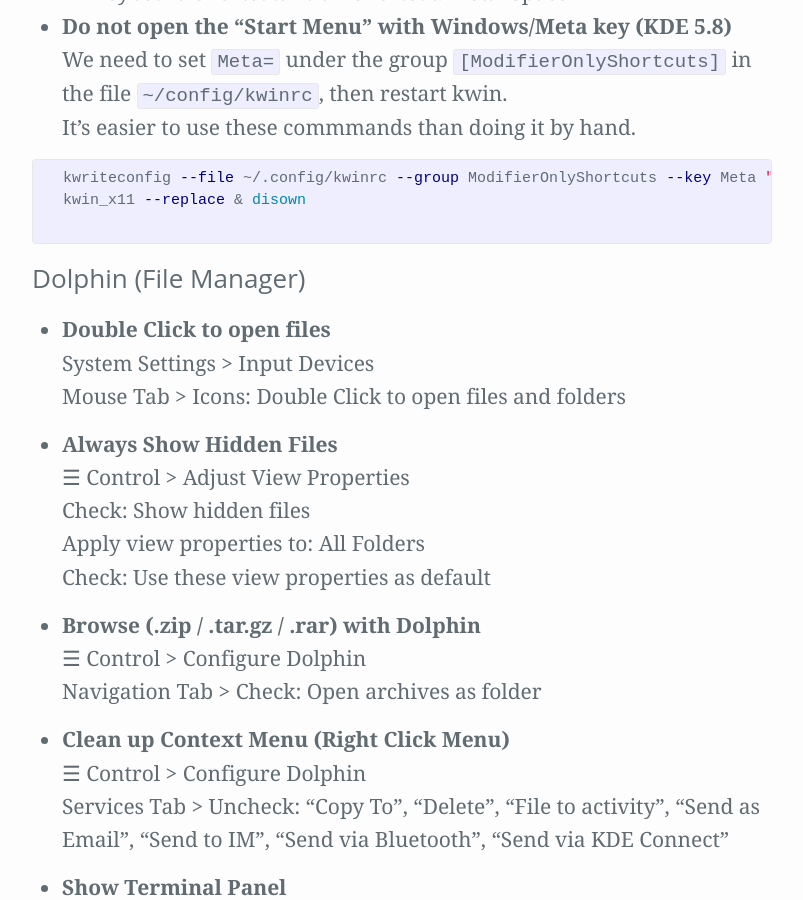
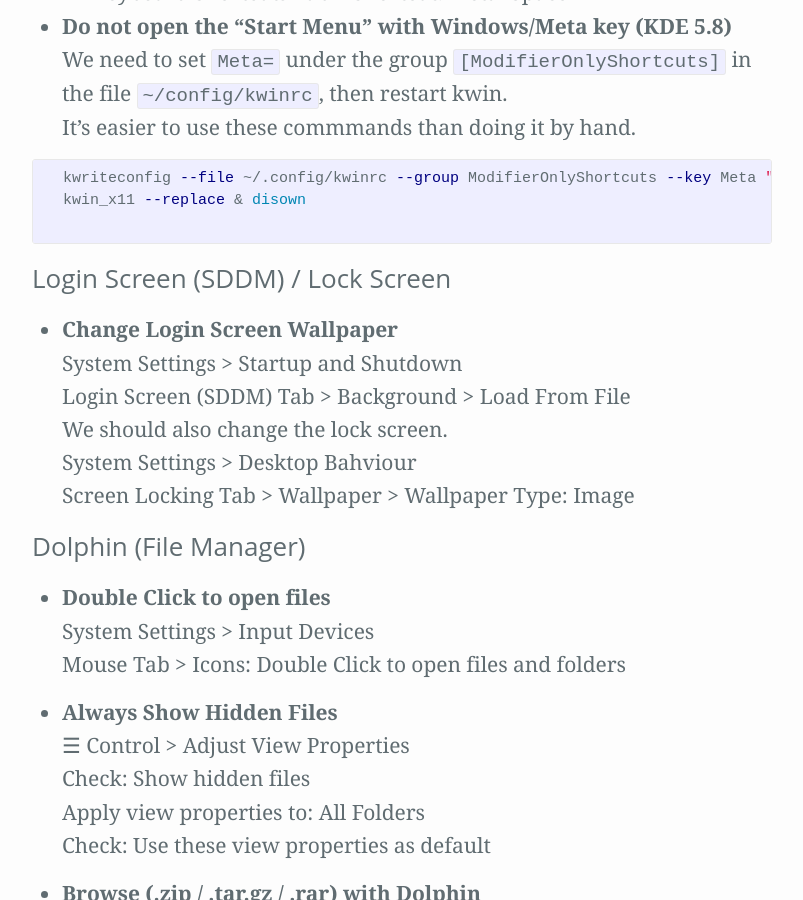
Before and after one commit to Zren/zren.github.io, a Jekyll site: the page built from kde.md, in a window 1280 px wide and 900 px high, scrolled down 5541 px. Shown: the whole window, without its empty margins (238-1041 px from the left). Built offline with Jekyll 4.4.1, drawn with Linux system fonts in a browser that asks for light colours.

Commit message:
Login screen wallpaper

```diff
--- a/kde.md
+++ b/kde.md
@@ -253,6 +253,16 @@
   {% endhighlight %}
 
 
+### Login Screen (SDDM) / Lock Screen
+
+{% assign i = i | plus: 1 %}
+* {:#cfg-{{ i }}} Change Login Screen Wallpaper
+  System Settings > Startup and Shutdown
+  Login Screen (SDDM) Tab > Background > Load From File
+  We should also change the lock screen.
+  System Settings > Desktop Bahviour
+  Screen Locking Tab > Wallpaper > Wallpaper Type: Image
+
 ### Dolphin (File Manager)
 
 {% assign i = i | plus: 1 %}
```
